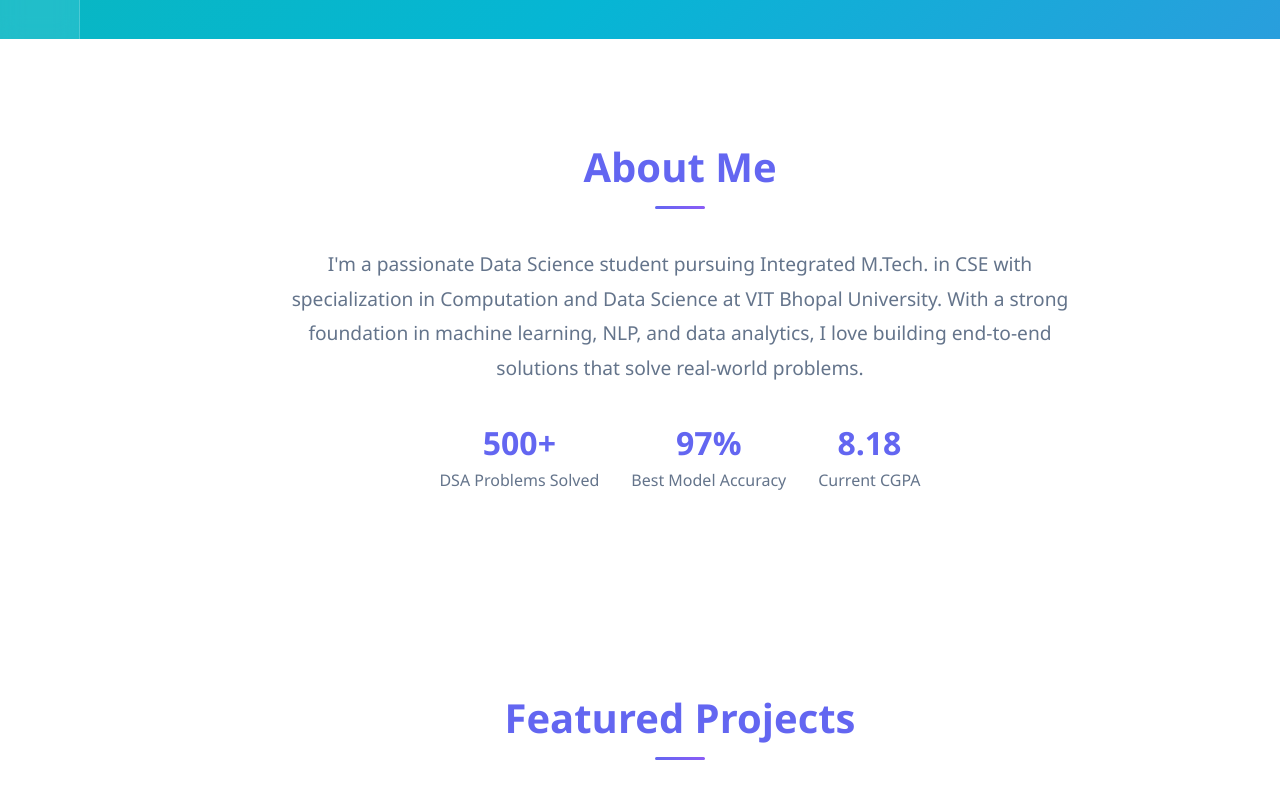
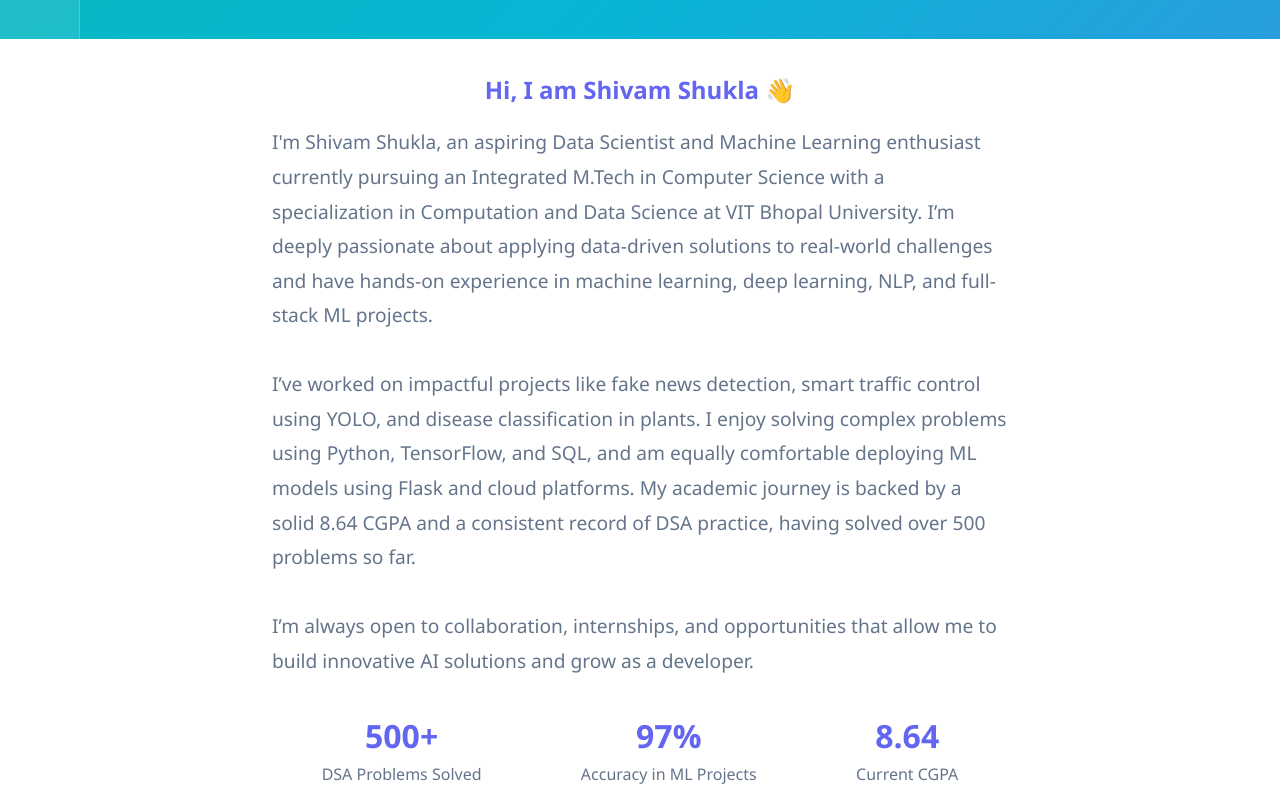
Before and after one commit to Abhijayshah/portfolio-2, a plain HTML site: page index.html in a window 1280 px wide. Shown: the part 761-1556 px from the top of the page. Drawn offline with Linux system fonts and the light colour scheme.

Commit message:
Update index.html

```diff
--- a/index.html
+++ b/index.html
@@ -3,7 +3,7 @@
 <head>
     <meta charset="UTF-8">
     <meta name="viewport" content="width=device-width, initial-scale=1.0">
-    <title>Shivam Shukla - Data Science Portfolio</title>
+    <title>Hi, I’m Shivam Shukla — Data Science & Machine Learning Student</title>
     <link href="https://cdnjs.cloudflare.com/ajax/libs/font-awesome/6.0.0/css/all.min.css" rel="stylesheet">
     <style>
         * {
@@ -623,8 +623,8 @@
     <section class="hero" id="hero">
         <div class="hero-content">
             <img src="https://avatars.githubusercontent.com/u/116748063?v=4" alt="Shivam Shukla" class="profile-image">
-            <h1>Shivam Shukla</h1>
-            <p class="subtitle">Data Science & Machine Learning Enthusiast</p>
+            <h1>Hi I am Shivam Shukla</h1>
+            <p class="subtitle">Data Science & Machine Learning Student</p>
             <p class="description">Passionate about transforming data into actionable insights through advanced analytics and machine learning</p>
         </div>
         <div class="scroll-indicator">
@@ -632,30 +632,61 @@
         </div>
     </section>
 
-    <div class="main-content">
-        <!-- About Section -->
-        <section class="section" id="about">
-            <h2>About Me</h2>
-            <div style="text-align: center; max-width: 800px; margin: 0 auto;">
+        <html lang="en">
+        <head>
+                <meta charset="UTF-8">
+                <meta name="viewport" content="width=device-width, initial-scale=1.0">
+                <title>Shivam Shukla | Data Science & ML Enthusiast | Student Portfolio</title>
+                <link href="https://cdnjs.cloudflare.com/ajax/libs/font-awesome/6.0.0/css/all.min.css" rel="stylesheet">
+                <style>
+                        * {
+                                margin: 0;
+                                padding: 0;
+                                box-sizing: border-box;
+                        }
+
+                        body {
+                                font-family: 'Segoe UI', Tahoma, Geneva, Verdana, sans-serif;
+                                line-height: 1.6;
+                                color: var(--text-color);
+                                background: var(--bg-color);
+                                transition: all 0.3s ease;
+                        }
+                </style>
+        </head>
+        <body>
+
+                <section style="padding: 2rem; max-width: 800px; margin: auto;">
+                        <h1 style="text-align:center; color: var(--primary-color); margin-bottom: 1rem;">
+                                Hi, I am Shivam Shukla 👋
+                        </h1>
+
                         <p style="font-size: 1.2rem; color: var(--text-muted); line-height: 1.8;">
-                    I'm a passionate Data Science student pursuing Integrated M.Tech. in CSE with specialization in Computation and Data Science at VIT Bhopal University. With a strong foundation in machine learning, NLP, and data analytics, I love building end-to-end solutions that solve real-world problems.
+                                I'm Shivam Shukla, an aspiring Data Scientist and Machine Learning enthusiast currently pursuing an Integrated M.Tech in Computer Science with a specialization in Computation and Data Science at VIT Bhopal University. I’m deeply passionate about applying data-driven solutions to real-world challenges and have hands-on experience in machine learning, deep learning, NLP, and full-stack ML projects.<br><br>
+
+                                I’ve worked on impactful projects like fake news detection, smart traffic control using YOLO, and disease classification in plants. I enjoy solving complex problems using Python, TensorFlow, and SQL, and am equally comfortable deploying ML models using Flask and cloud platforms. My academic journey is backed by a solid 8.64 CGPA and a consistent record of DSA practice, having solved over 500 problems so far.<br><br>
+
+                                I’m always open to collaboration, internships, and opportunities that allow me to build innovative AI solutions and grow as a developer.
                         </p>
-                <div style="margin-top: 2rem; display: flex; justify-content: center; gap: 2rem; flex-wrap: wrap;">
+
+                        <div style="display: flex; justify-content: space-around; margin-top: 2rem;">
                                 <div style="text-align: center;">
                                         <h3 style="color: var(--primary-color); font-size: 2rem;">500+</h3>
                                         <p style="color: var(--text-muted);">DSA Problems Solved</p>
                                 </div>
                                 <div style="text-align: center;">
                                         <h3 style="color: var(--primary-color); font-size: 2rem;">97%</h3>
-                        <p style="color: var(--text-muted);">Best Model Accuracy</p>
+                                        <p style="color: var(--text-muted);">Accuracy in ML Projects</p>
                                 </div>
                                 <div style="text-align: center;">
-                        <h3 style="color: var(--primary-color); font-size: 2rem;">8.18</h3>
+                                        <h3 style="color: var(--primary-color); font-size: 2rem;">8.64</h3>
                                         <p style="color: var(--text-muted);">Current CGPA</p>
                                 </div>
                         </div>
-            </div>
                 </section>
+
+        </body>
+        </html>
 
                 <!-- Projects Section -->
         <section class="section" id="projects">
```
Lines whose indentation alone changed are shown as unchanged.
